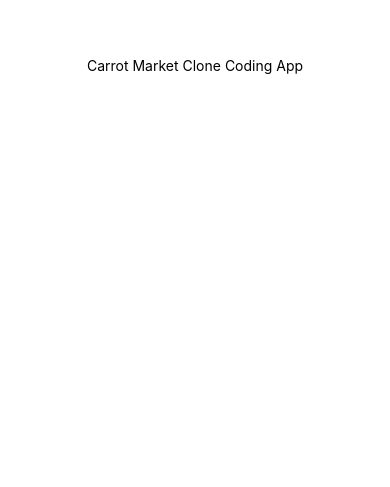
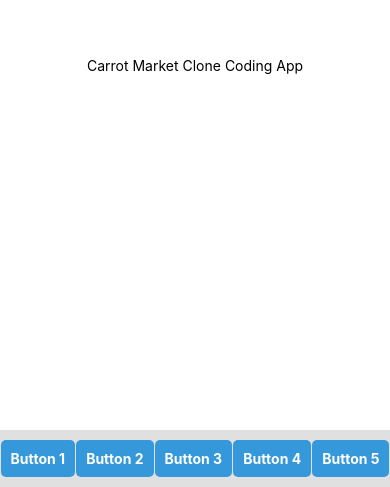
Before and after one commit to usa6463/CarrotMarketClone, a React Native app: screen / in a window 390 px wide. Shown: the part 357-844 px from the top of the page. Built offline with nearby package versions, Linux system fonts and the light colour scheme.

Commit message:
Add Footer.jsx

```diff
--- a/App.js
+++ b/App.js
@@ -1,11 +1,13 @@
 import { StatusBar } from 'expo-status-bar';
 import { StyleSheet, Text, View } from 'react-native';
+import Footer from "./components/Footer";
 
 export default function App() {
   return (
     <View style={styles.container}>
       <Text>Carrot Market Clone Coding App</Text>
       <StatusBar style="auto" />
+      <Footer/>
     </View>
   );
 }
--- /dev/null
+++ b/components/Footer.jsx
@@ -0,0 +1,46 @@
+import {TouchableOpacity, View, Text, StyleSheet} from "react-native";
+
+export default function Footer() {
+    return (
+        <View style={styles.container}>
+            <TouchableOpacity style={styles.button}>
+                <Text style={styles.buttonText}>Button 1</Text>
+            </TouchableOpacity>
+            <TouchableOpacity style={styles.button}>
+                <Text style={styles.buttonText}>Button 2</Text>
+            </TouchableOpacity>
+            <TouchableOpacity style={styles.button}>
+                <Text style={styles.buttonText}>Button 3</Text>
+            </TouchableOpacity>
+            <TouchableOpacity style={styles.button}>
+                <Text style={styles.buttonText}>Button 4</Text>
+            </TouchableOpacity>
+            <TouchableOpacity style={styles.button}>
+                <Text style={styles.buttonText}>Button 5</Text>
+            </TouchableOpacity>
+        </View>
+    );
+}
+
+const styles = StyleSheet.create({
+    container: {
+        flexDirection: 'row',
+        justifyContent: 'space-around',
+        alignItems: 'center',
+        backgroundColor: '#e0e0e0',
+        paddingVertical: 10,
+        position: 'absolute',
+        bottom: 0,
+        left: 0,
+        right: 0,
+    },
+    button: {
+        backgroundColor: '#3498db',
+        padding: 10,
+        borderRadius: 5,
+    },
+    buttonText: {
+        color: '#fff',
+        fontWeight: 'bold',
+    },
+});
--- a/package.json
+++ b/package.json
@@ -12,7 +12,9 @@
     "expo": "~49.0.15",
     "expo-status-bar": "~1.6.0",
     "react": "18.2.0",
-    "react-native": "0.72.6"
+    "react-native": "0.72.6",
+    "typescript": "^5.1.3",
+    "@types/react": "~18.2.14"
   },
   "devDependencies": {
     "@babel/core": "^7.20.0"
```
Also changed, not shown: 1 other file (tests, documents, lock files or other folders).
